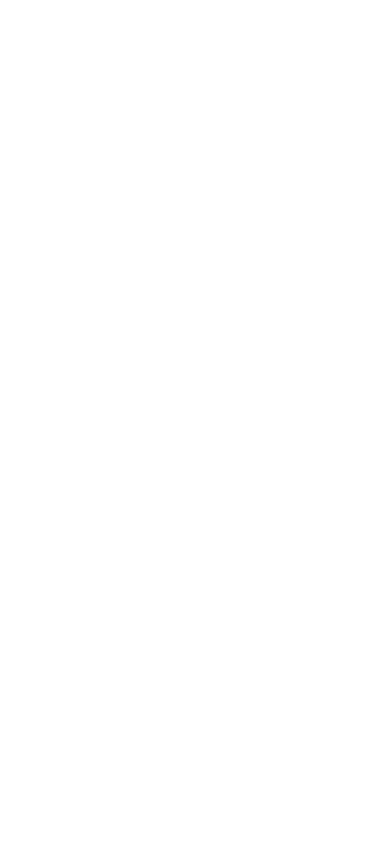
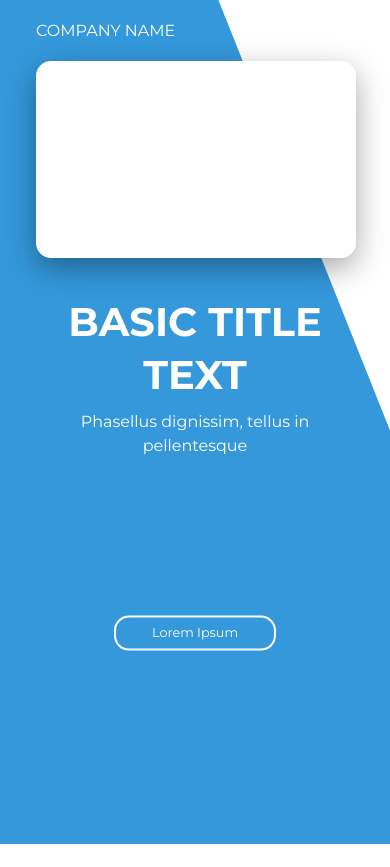
Before and after one commit to fishfriedcleef/responsive-web-design-with-SCSS, a plain HTML site: page index.html in a window 390 px wide. Before the commit the page ends 844 px from the top, so only its background shows below. Drawn offline with Linux system fonts and the light colour scheme.

Commit message:
finished mobile version

```diff
--- a/CSS/style.scss
+++ b/CSS/style.scss
@@ -0,0 +1,94 @@
+$colors: (
+    decor-color: #3498DB,
+    bg-color: #ECF0F1,
+    text-color: #fff,
+    alt-text: #000
+);
+
+$fontSize: (
+    bigHeader: 2.5rem,
+    regHeader: 1.25rem,
+    body: 1rem,
+    small: 0.8rem
+);
+
+$border: 15px;
+
+@function color($color-selection){
+    @return map-get($colors, $color-selection );
+}
+
+@function text($text-size){
+    @return map-get($fontSize, $text-size)
+}
+
+body, html {
+    height: 100%;
+}
+
+body{
+    font-family: 'Montserrat', sans-serif;
+    .back-decor{
+        clip-path: polygon(0 0, 56% 0, 100% 51%, 100% 100%, 0 100%);
+        width: 100%;
+        height: 100%;
+        background-color: color(decor-color);
+        position: absolute;
+        z-index: -1;
+        top: 0;
+    }
+}
+
+nav{
+    h1{
+        font-size: text(redHeader);
+        color: color(text-color);
+        text-transform: uppercase;
+        margin-top: 23px;
+        margin-left: 36px;
+    }
+}
+
+section.options{
+    .option-box{
+        width: 82%;
+        height: 197px;
+        background-color: color(text-color);
+        margin: 22px 0 0 36px;
+        border-radius: $border;
+        box-shadow: 0px 10px 30px rgba(0, 0, 0, 0.349);
+    }
+}
+
+section.info-text{
+    h1{
+        font-size: text(bigHeader);
+        color: color(text-color);
+        text-align: center;
+        font-weight: bolder;
+        margin-top: 37px;
+        line-height: 53px;
+    }
+
+    h2{
+        font-size: text(body);
+        color: color(text-color);
+        text-align: center;
+        margin-top: 9px;
+        line-height: 24px;
+    }
+
+    a{
+        text-decoration: none;
+        color: color(text-color);
+        font-size: text(small);
+        padding: 9px 36px;
+        border-radius: $border;
+        border: 2px solid white;
+        position: absolute;
+        top: 75%;
+        left: 50%;
+        -ms-transform: translate(-50%, -50%);
+        transform: translate(-50%, -50%);
+    }
+}
--- a/index.html
+++ b/index.html
@@ -5,9 +5,23 @@
     <meta name="viewport" content="width=device-width, initial-scale=1.0">
     <link rel="stylesheet" href="reset.css">
     <link rel="stylesheet" href="CSS/style.css">
+    <link href="https://fonts.googleapis.com/css2?family=Montserrat:wght@400;700&display=swap" rel="stylesheet">
     <title>Document</title>
 </head>
 <body>
+    <div class="back-decor"></div>
+    <nav>
+        <h1>Company Name</h1>
+    </nav>
+    <section class="options">
+        <div class="option-box">
 
+        </div>
+    </section>
+    <section class="info-text">
+        <h1>BASIC TITLE <br>TEXT</h1>
+        <h2>Phasellus dignissim, tellus in<br> pellentesque</h2>
+        <a href="#">Lorem Ipsum</a>
+    </section>
 </body>
 </html>
```
Also changed, not shown: CSS/style.css, 1 other file.
